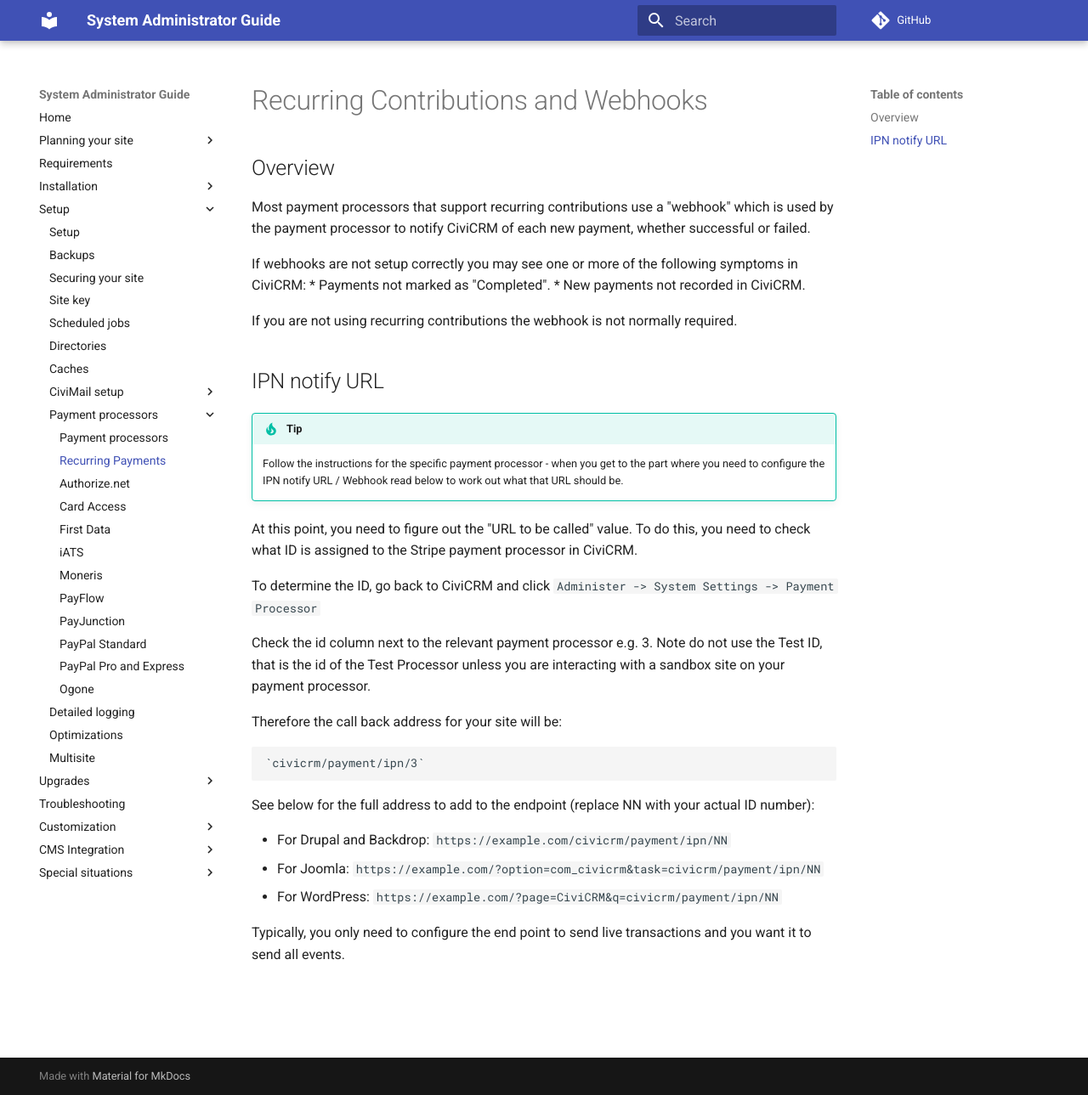
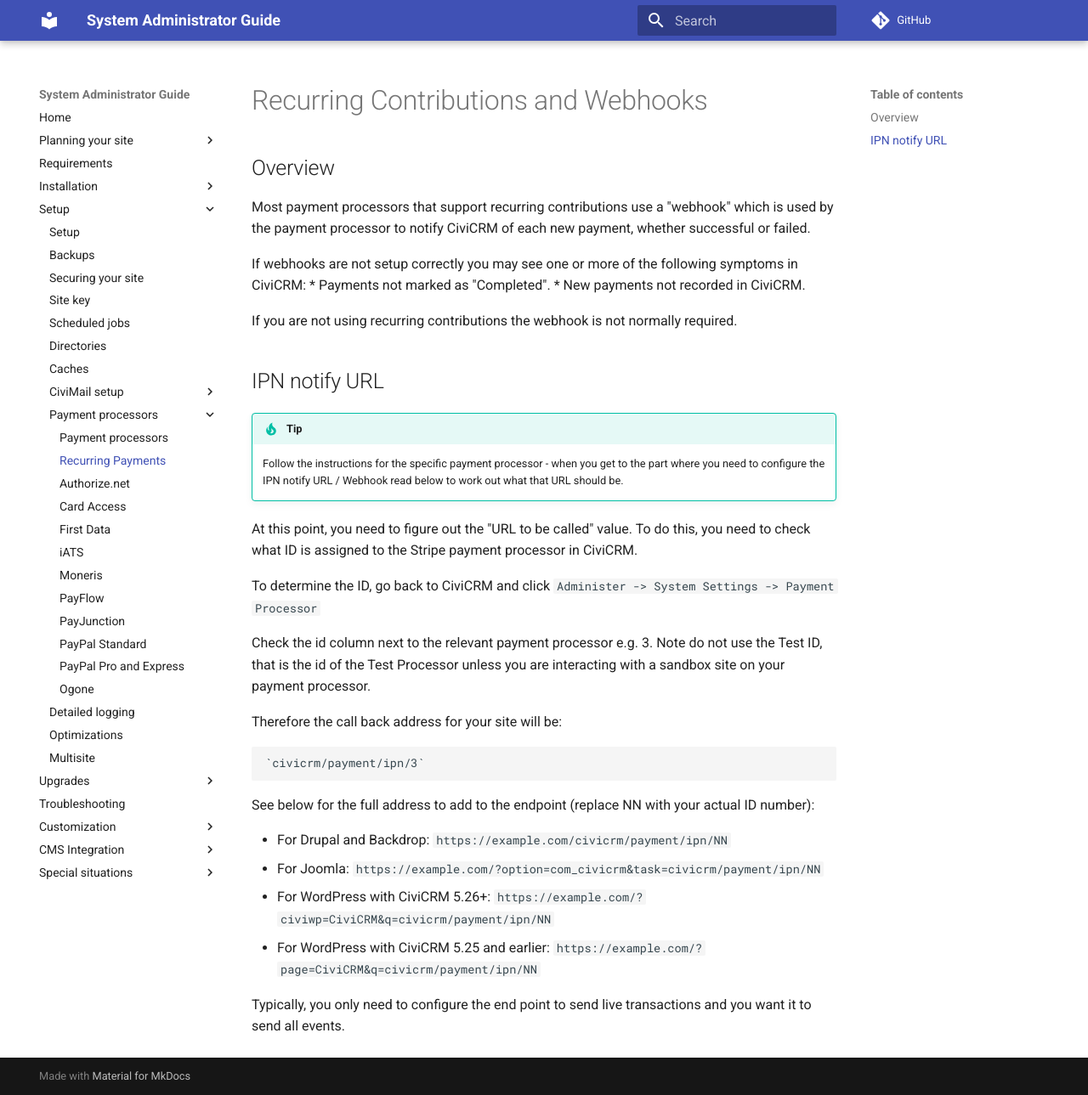
Before and after one commit to civicrm/civicrm-sysadmin-guide, an MkDocs documentation site: the page built from docs/setup/payment-processors/recurring.md, in a window 1280 px wide and 1289 px high. Shown: the whole window at 85% size. Built offline with MkDocs 1.6.1 and Material for MkDocs 9.7.7, drawn with Linux system fonts in a browser that asks for light colours; comment, search, counter and statistics services are not loaded.

Commit message:
update IPN docs for new public-facing URLs on WP

```diff
--- a/docs/setup/payment-processors/recurring.md
+++ b/docs/setup/payment-processors/recurring.md
@@ -29,6 +29,7 @@ See below for the full address to add to the endpoint (replace NN with your actu
 
 * For Drupal and Backdrop:  `https://example.com/civicrm/payment/ipn/NN`
 * For Joomla:  `https://example.com/?option=com_civicrm&task=civicrm/payment/ipn/NN`
-* For WordPress:  `https://example.com/?page=CiviCRM&q=civicrm/payment/ipn/NN`
+* For WordPress with CiviCRM 5.26+:  `https://example.com/?civiwp=CiviCRM&q=civicrm/payment/ipn/NN`
+* For WordPress with CiviCRM 5.25 and earlier:  `https://example.com/?page=CiviCRM&q=civicrm/payment/ipn/NN`
 
 Typically, you only need to configure the end point to send live transactions and you want it to send all events.
```
